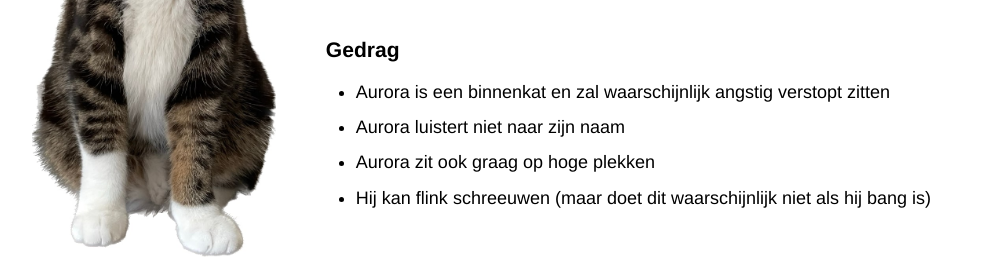
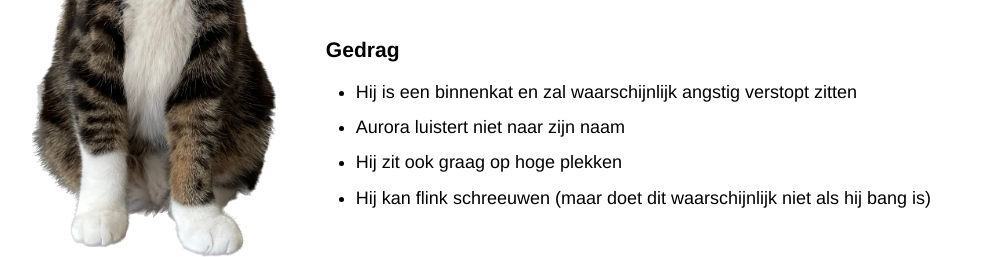
Before and after one commit to naamkomtnog/vermistekatnl, a plain HTML site: page index.html in a window 1280 px wide. Shown: the part 1081-1338 px from the top of the page, without its empty margins (108-1089 px from the left). Drawn offline with Linux system fonts and the light colour scheme.

Commit message:
text fixes

```diff
--- a/index.html
+++ b/index.html
@@ -237,9 +237,9 @@
 </ul>
 <h3>Gedrag</h3>
 <ul>
-	<li>Aurora is een binnenkat en zal waarschijnlijk angstig verstopt zitten</li>
+	<li>Hij is een binnenkat en zal waarschijnlijk angstig verstopt zitten</li>
 	<li>Aurora luistert niet naar zijn naam</li>
-	<li>Aurora zit ook graag op hoge plekken</li>
+	<li>Hij zit ook graag op hoge plekken</li>
 	<li>Hij kan flink schreeuwen (maar doet dit waarschijnlijk niet als hij bang is)</li>
 
 </ul>
@@ -266,7 +266,7 @@
 <p>Tel: 06 170 363 54</p>
 	<strong>Aurora gespot? Stuur een foto!</strong><br/>
 
-		<p style="margin-bottom:100px;">Winnende tip krijgt € 50 en eeuwige dankbaarheid.</p>
+		<p style="margin-bottom:100px;">Gouden tip krijgt € 50 en eeuwige dankbaarheid.</p>
 
 
 <div class="top">
```
